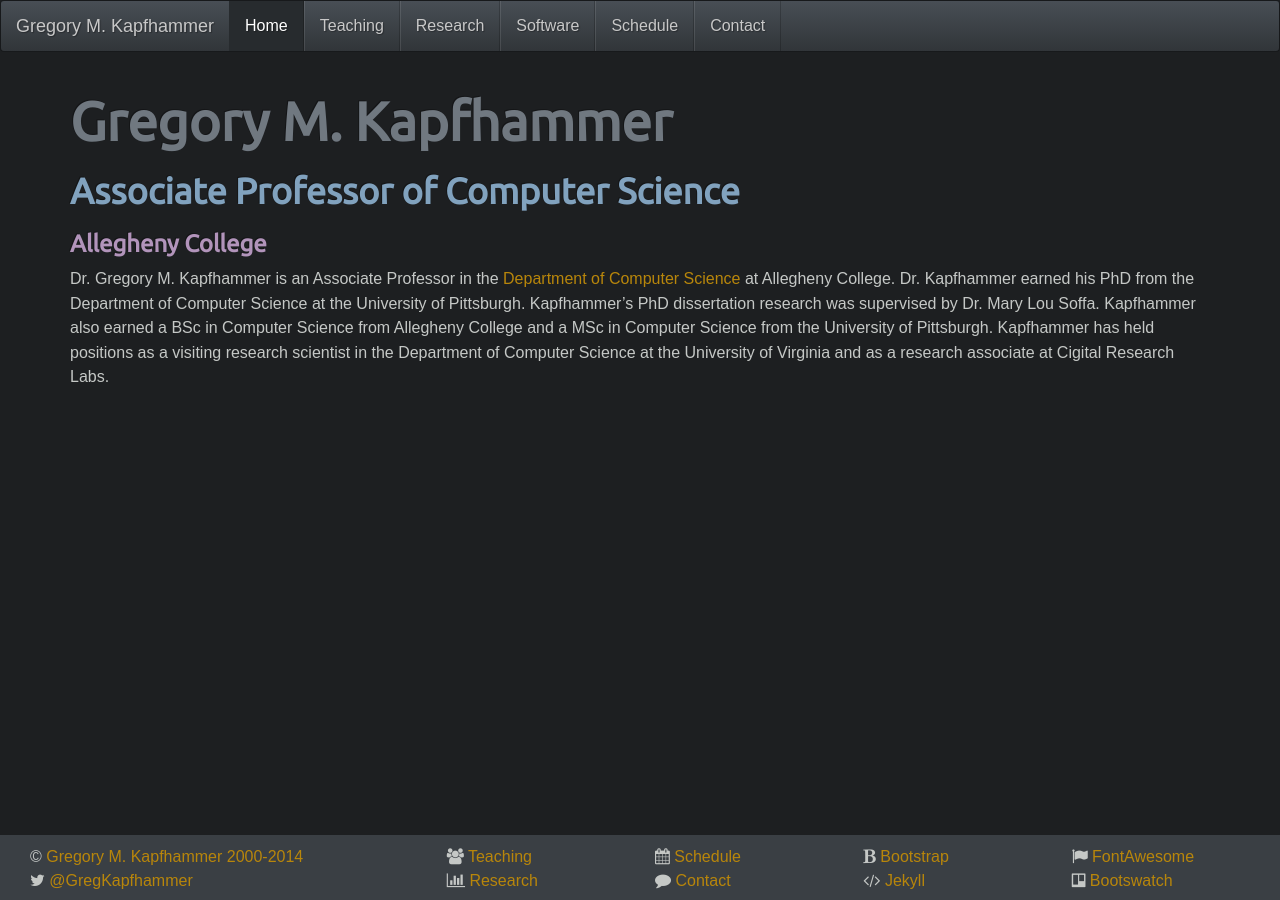
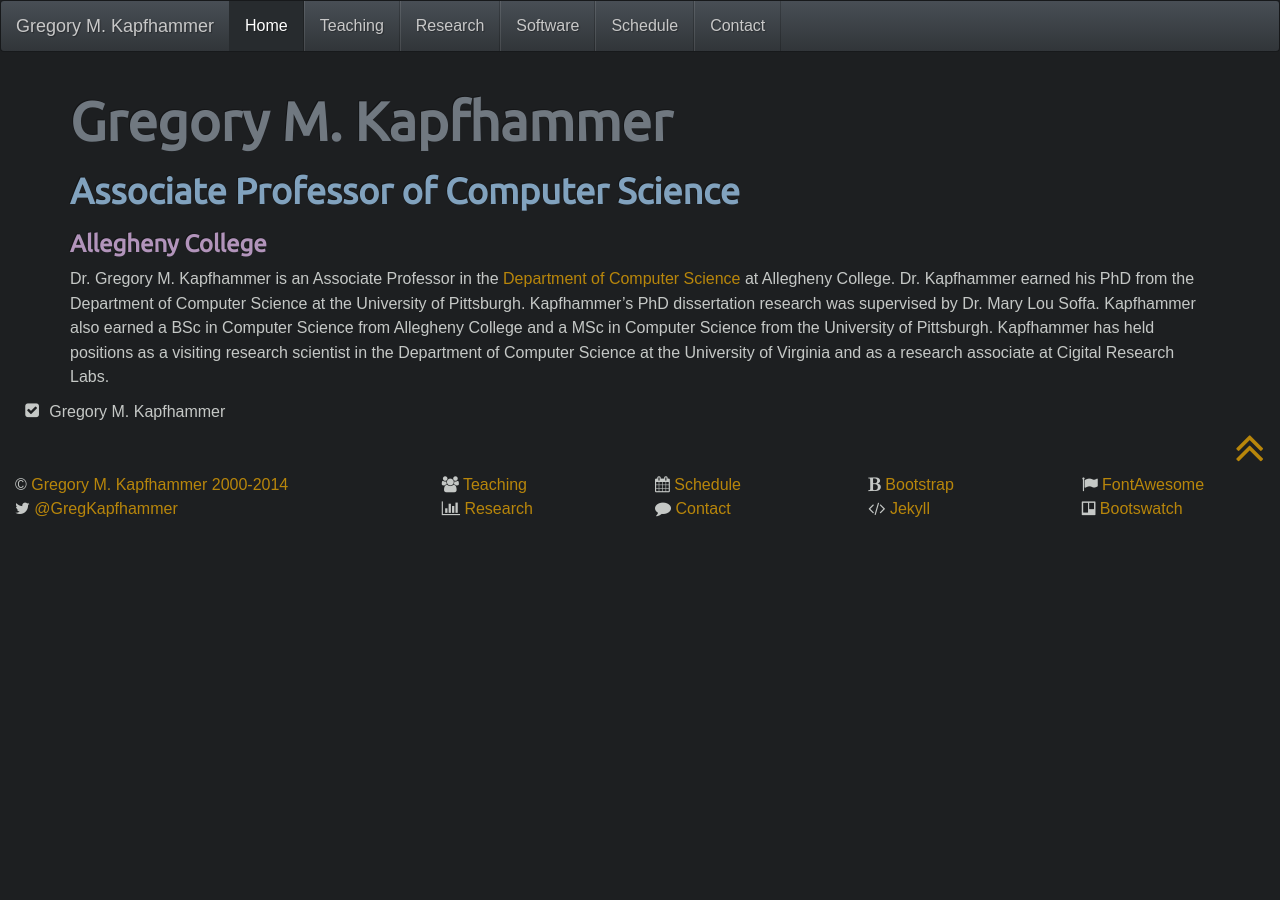
Before and after one commit to geerc/www, a Jekyll site: the page built from gkapfham/index.md, in a window 1280 px wide. Built offline with Jekyll 4.4.1, drawn with Linux system fonts in a browser that asks for light colours; nearby versions of some CDN libraries; some web fonts are replaced; Markdown is read by kramdown in place of the engine named in the settings; comment, search, counter and statistics services are not loaded.

```diff
--- a/gkapfham/_layouts/defaults.html
+++ b/gkapfham/_layouts/defaults.html
@@ -55,19 +55,19 @@ ript>
 
     </div>
 
-    <!-- <footer> -->
-    <!--     <div class="footer"> -->
-    <!--         <div class="col&#45;lg&#45;12"> -->
-    <!--             <ul class="fa&#45;ul"> -->
-    <!--                 <li><i class="fa&#45;li fa fa&#45;check&#45;square"></i>Gregory M. Kapfhammer</li> -->
-    <!--                 <li class="pull&#45;right"><a href="#top"><i class="fa fa&#45;angle&#45;double&#45;up fa&#45;3x"></i></a></li> -->
-    <!--             </ul> -->
-    <!--         </div> -->
-    <!--     </div> -->
-    <!-- </footer> -->
+    <footer>
+        <div class="footer">
+            <div class="col-lg-12">
+                <ul class="fa-ul">
+                    <li><i class="fa-li fa fa-check-square"></i>Gregory M. Kapfhammer</li>
+                    <li class="pull-right"><a href="#top"><i class="fa fa-angle-double-up fa-3x"></i></a></li>
+                </ul>
+            </div>
+        </div>
+    </footer>
 
-<div id="footer">
-    <div class="container-fluid">
+<footer>
+    <div class="footer">
         <div class="col-md-4">
             &copy; <a href="http://www.cs.allegheny.edu/~gkapfham/">Gregory M. Kapfhammer 2000-2014</a> <br>
             <i class="fa fa-twitter"></i> <a href="https://twitter.com/GregKapfhammer">@GregKapfhammer</a>
@@ -89,10 +89,11 @@ ript>
             <i class="fa fa-trello"></i> <a href="http://bootswatch.com/">Bootswatch</a>
         </div>
     </div>
-</div>
-</div>
+</footer>
 
-    <!-- Bootstrap core JavaScript
+
+
+<!-- Bootstrap core JavaScript
     ================================================== -->
     <!-- Placed at the end of the document so the pages load faster -->
     <script src="https://ajax.googleapis.com/ajax/libs/jquery/1.11.0/jquery.min.js"></script>
```
